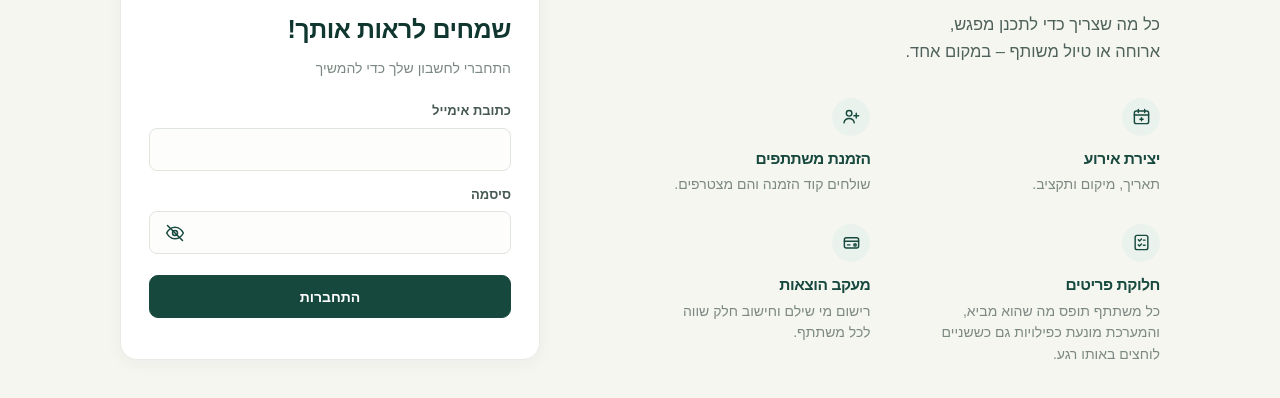
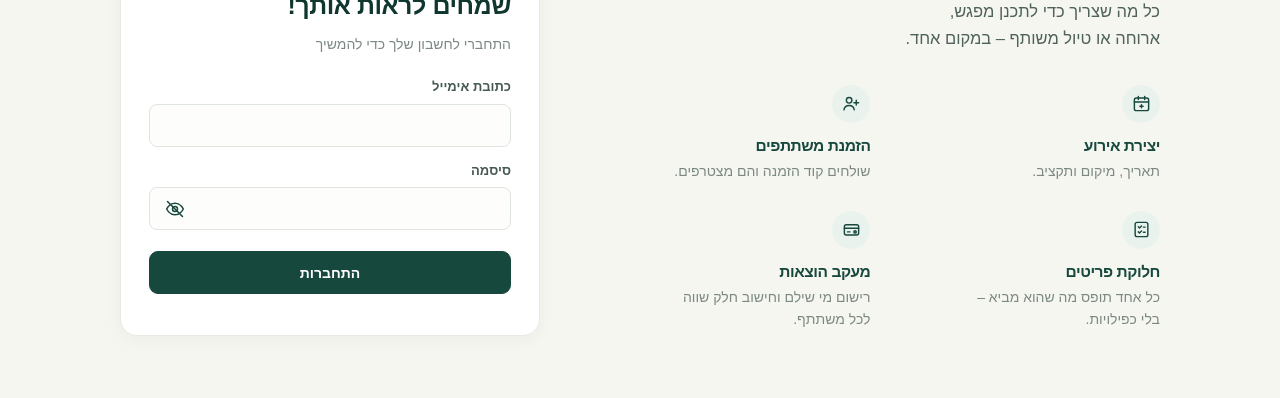
Before and after one commit to Risia-Rachel-Shapira/Gatherly-Client, a plain HTML site: page index.html in a window 1280 px wide. Shown: the part 304-702 px from the top of the page. Drawn offline with Linux system fonts and the light colour scheme.

Commit message:
Polish login screen: hide header logo, shorter copy, tighter top spacing
- Hide the header logo only while the auth screen is shown
- Shorten the "חלוקת פריטים" description
- Reduce top padding on the auth screen for better vertical centering

Co-Authored-By: Claude Opus 5.5 <noreply@anthropic.com>

```diff
--- a/css/style.css
+++ b/css/style.css
@@ -2492,3 +2492,14 @@ textarea::placeholder {
         animation: none;
     }
 }
+
+/* במסך ההתחברות בלבד: הסתרת הלוגו בכותרת (הכותרת הגדולה כבר אומרת Gatherly)
+   וריווח עליון קטן יותר כדי שהטורים ייראו ממורכזים בגובה המסך */
+body:has(#authLayout:not(.hidden)) .header .logo {
+    visibility: hidden;
+}
+
+.main:has(#authLayout:not(.hidden)) {
+    padding-top: 12px;
+    padding-bottom: 60px;
+}
--- a/index.html
+++ b/index.html
@@ -61,7 +61,7 @@
                         <svg viewBox="0 0 24 24"><rect x="4" y="3" width="16" height="18" rx="2.5"/><path d="M8 8.5l1.5 1.5L12 7.5M8 15l1.5 1.5L12 14M14.5 9h2M14.5 15.5h2"/></svg>
                     </span>
                     <h2>חלוקת פריטים</h2>
-                    <p>כל משתתף תופס מה שהוא מביא, והמערכת מונעת כפילויות גם כששניים לוחצים באותו רגע.</p>
+                    <p>כל אחד תופס מה שהוא מביא – בלי כפילויות.</p>
                 </li>
 
                 <li class="intro-feature">
```
